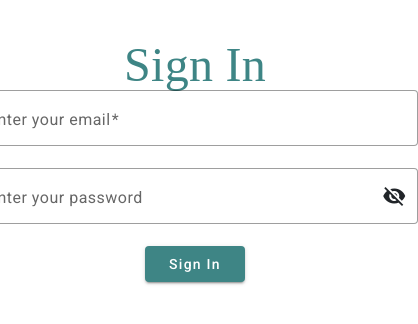
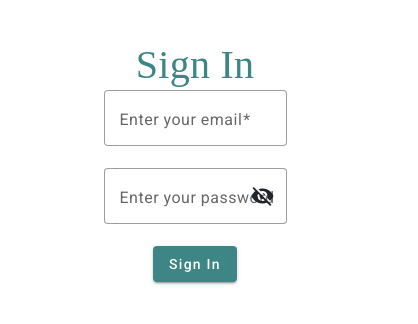
Before and after one commit to SanamR14/test, an Angular app: page /signIn in a window 390 px wide. Shown: the top 324 px of the page, 418 px wide, since content can reach past the window. Built offline with nearby package versions, Linux system fonts and the light colour scheme; what @angular/platform-server would draw is missing.

Commit message:
Signin page responsive

```diff
--- a/src/home/home.component.html
+++ b/src/home/home.component.html
@@ -7,7 +7,7 @@
                 <a class="col m-2"href="">Men</a>
                 <a class="col m-2"href="">Kids</a>
                 <a class="col m-2"href="">Sale</a>
-                <div class="col m-2 d-flex align-items-center signIn">Sign In
+                <div class="col m-2 d-flex align-items-center signIn" (click)="signIn()">Sign In
                     <mat-icon aria-hidden="false" aria-label="Example home icon" class="signInIcon" fontIcon="person"></mat-icon>
                 </div>
                 </div>
--- a/src/landing-page/landing-page.component.css
+++ b/src/landing-page/landing-page.component.css
@@ -1,8 +1,4 @@
-.pageBg {
-    /* background-color: rgba(196, 194, 194, 0.822); */
-    width: 100%;
-    height: 100%;
-}
+
 .container {
     text-align: center;
 }
@@ -16,21 +12,23 @@
 }
 .example-container {
     position: relative;
-    display: inline-grid;
+    display: inline-flex;
+    width: 50%;
     padding-top: 4%;
+    flex-direction: column;
 }
 ::ng-deep .mdc-text-field--filled:not(.mdc-text-field--disabled) {
     background-color: white ;
     border-radius: 4px !important;
-    width: 200px;
+    /* width: 200px; */
   }
-::ng-deep .mat-mdc-text-field-wrapper {
+/* ::ng-deep .mat-mdc-text-field-wrapper {
     width: 180% !important;
     align-self: center !important;
-}
+} */
 .signIn-btn {
-    width: 100px;
-    justify-self: center;
+    width: fit-content;
+    align-self: center;
 }
 ::ng-deep .mat-mdc-raised-button:not(:disabled) {
     background-color: #3e8585 !important;
@@ -38,3 +36,14 @@
 ::ng-deep .mat-mdc-raised-button:not(:disabled) {
     color: white !important;
 }
+
+@media screen and (max-width: 768px) {
+    .login {
+        font-size: 24px;
+    }
+}
+@media screen and (max-width: 1024px) {
+    .login {
+        font-size: 40px;
+    }
+}
--- a/src/landing-page/landing-page.component.html
+++ b/src/landing-page/landing-page.component.html
@@ -1,10 +1,11 @@
-<div class="pageBg">
+
    <div class="container">
     <div class="header">
         <div class="login">Sign In</div>
     </div>
-    <div class="example-container">
-        <mat-form-field appearance="outline">
+    <div class="example-container" >
+
+        <mat-form-field appearance="outline" fxFlex="50%">
           <mat-label>Enter your email</mat-label>
           <input matInput placeholder="abc@example.com" [formControl]="email" required>
           @if (email.invalid) {
@@ -19,7 +20,7 @@
             <mat-icon>{{hide ? 'visibility_off' : 'visibility'}}</mat-icon>
           </button>
         </mat-form-field>
+
         <button mat-raised-button class="signIn-btn" (click)="signIn()">Sign In</button>
       </div>
       </div>
-</div>
```
Lines whose indentation alone changed are shown as unchanged.
